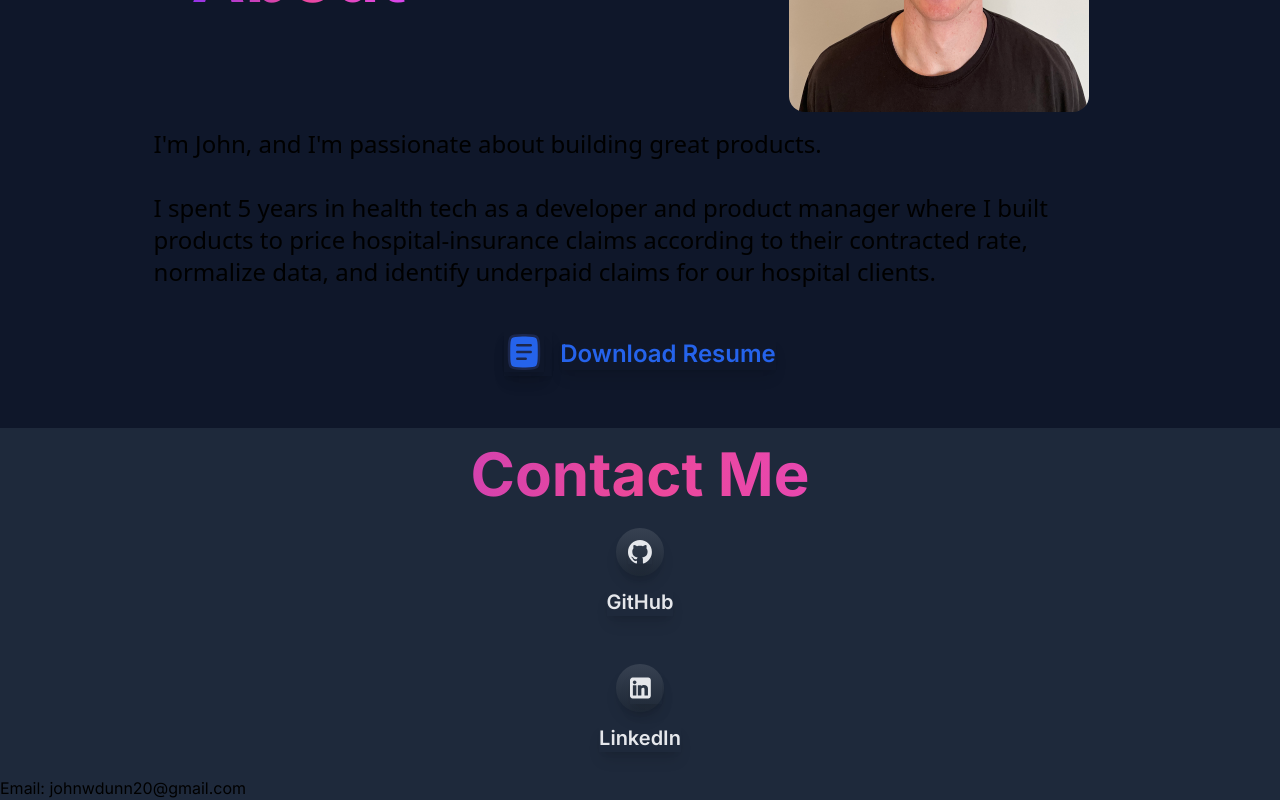
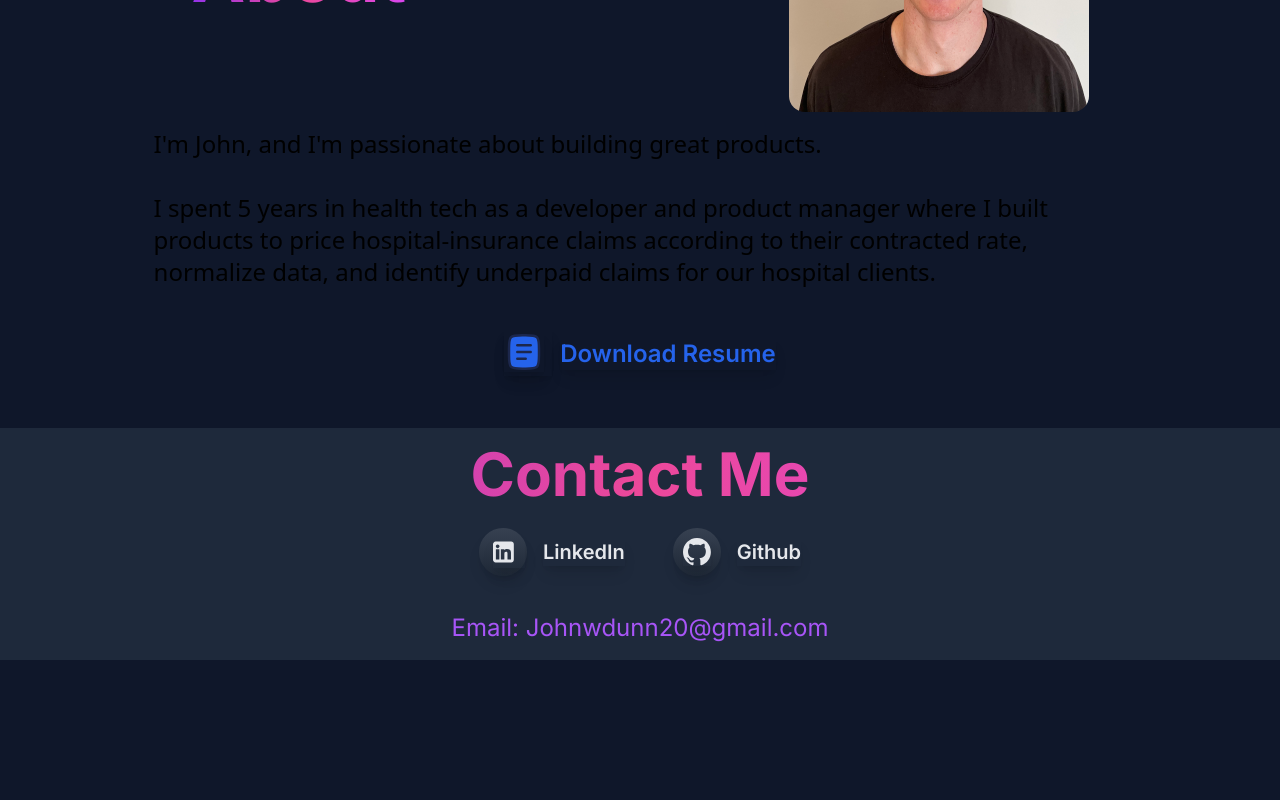
Before and after one commit to johnwdunn20/personal-website, a Next.js app: page / in a window 1280 px wide. Shown: the part 2520-3320 px from the top of the page. After the commit the page ends 3180 px from the top, so only its background shows below. Built offline with nearby package versions, Linux system fonts and the light colour scheme.

Commit message:
updated contact page

```diff
--- a/src/components/Contact.tsx
+++ b/src/components/Contact.tsx
@@ -1,5 +1,6 @@
 import React from "react";
 import ExternalLink from "./ExternalLink";
+import EmailLink from "./EmailLink";
 import { svgPathD } from "@utils/externalLinkSVGPaths";
 
 type ExternalLinkType = {
@@ -21,14 +22,61 @@ const Contact = () => {
 
   return (
     <section id="contact" className="bg-slate-800 w-full">
-    <h1 className="text-center font-bold text-6xl mt-4 bg-gradient-to-r from-purple-600 via-pink-500 to-fuchsia-500 bg-clip-text text-transparent">Contact Me</h1>
-    {externalLinks &&
-      externalLinks.map((obj, index) => (
-        <ExternalLink key={index} type={obj.type} url={obj.url} />
-      ))}
-      <article>
-        <p>Email: johnwdunn20@gmail.com</p>
+      <h1 className="text-center font-bold text-6xl mt-4 bg-gradient-to-r from-purple-600 via-pink-500 to-fuchsia-500 bg-clip-text text-transparent">
+        Contact Me
+      </h1>
+      {/* LinkedIn and Github */}
+      <article className="flex justify-center items-center">
+        {/* LinkedIn */}
+        <a
+          className="relative before:content-['']before:absolute before:-z-10 before:inset-0 p-6 group flex items-center justify-center"
+          href="https://www.linkedin.com/in/johnwdunn/"
+          target="_blank"
+        >
+          <div className="relative h-12 w-12 rounded-full bg-gradient-to-t from-gray-800 to-gray-700 flex items-center justify-center shadow-lg mb-3 group-hover:scale-110 transition-transform duration-200 ease-in-out mr-2">
+            <svg
+              className="fill-gray-200 shadow-lg group-hover:fill-blue-500 transition-all duration-200 ease-in-out ml-3"
+              width="32"
+              height="32"
+              xmlns="http://www.w3.org/2000/svg"
+            >
+              <path
+                d="M0 8.219v15.563c0 1.469 1.156 2.625 2.625 2.625h15.563c0.719 0 1.406-0.344 1.844-0.781 0.469-0.469 0.781-1.063 0.781-1.844v-15.563c0-1.469-1.156-2.625-2.625-2.625h-15.563c-0.781 0-1.375 0.313-1.844 0.781-0.438 0.438-0.781 1.125-0.781 1.844zM2.813 10.281c0-1 0.813-1.875 1.813-1.875 1.031 0 1.875 0.875 1.875 1.875 0 1.031-0.844 1.844-1.875 1.844-1 0-1.813-0.813-1.813-1.844zM7.844 23.125v-9.531c0-0.219 0.219-0.406 0.375-0.406h2.656c0.375 0 0.375 0.438 0.375 0.719 0.75-0.75 1.719-0.938 2.719-0.938 2.438 0 4 1.156 4 3.719v6.438c0 0.219-0.188 0.406-0.375 0.406h-2.75c-0.219 0-0.375-0.219-0.375-0.406v-5.813c0-0.969-0.281-1.5-1.375-1.5-1.375 0-1.719 0.906-1.719 2.125v5.188c0 0.219-0.219 0.406-0.438 0.406h-2.719c-0.156 0-0.375-0.219-0.375-0.406zM2.875 23.125v-9.531c0-0.219 0.219-0.406 0.375-0.406h2.719c0.25 0 0.406 0.156 0.406 0.406v9.531c0 0.219-0.188 0.406-0.406 0.406h-2.719c-0.188 0-0.375-0.219-0.375-0.406z"
+                fillRule="nonzero"
+              />
+            </svg>
+          </div>
+          <div className="font-uncut-sans shadow-lg text-xl text-gray-200 font-semibold group-hover:text-blue-500 group-hover:scale-110 transition-all duration-200 ease-in-out ml-2 mb-3">
+            LinkedIn
+          </div>
+        </a>
+
+        {/* Github */}
+        <a
+          className="relative before:content-['']before:absolute before:-z-10 before:inset-0 p-6 group flex items-center justify-center"
+          href="https://github.com/johnwdunn20"
+          target="_blank"
+        >
+          <div className="relative h-12 w-12 rounded-full bg-gradient-to-t from-gray-800 to-gray-700 flex items-center justify-center shadow-lg mb-3 group-hover:scale-110 transition-transform duration-200 ease-in-out mr-2">
+            <svg
+              className="fill-gray-200 shadow-lg group-hover:fill-blue-500 transition-all duration-200 ease-in-out"
+              width="28"
+              height="28"
+              viewBox="0 0 24 24"
+              fill="none"
+              xmlns="http://www.w3.org/2000/svg"
+            >
+              <path d="M12 0C5.4 0 0 5.4 0 12c0 5.3 3.4 9.8 8.2 11.4.6.1.8-.3.8-.6v-2c-3.3.7-4-1.6-4-1.6-.5-1.4-1.3-1.8-1.3-1.8-1.2-.7 0-.7 0-.7 1.2.1 1.8 1.2 1.8 1.2 1.1 1.8 2.8 1.3 3.5 1 .1-.8.4-1.3.8-1.6-2.7-.3-5.5-1.3-5.5-5.9 0-1.3.5-2.4 1.2-3.2 0-.4-.5-1.6.2-3.2 0 0 1-.3 3.3 1.2 1-.3 2-.4 3-.4s2 .1 3 .4C17.3 4.6 18.3 5 18.3 5c.7 1.7.2 2.9.1 3.2.8.8 1.2 1.9 1.2 3.2 0 4.6-2.8 5.6-5.5 5.9.4.4.8 1.1.8 2.2v3.3c0 .3.2.7.8.6 4.8-1.6 8.2-6.1 8.2-11.4C24 5.4 18.6 0 12 0Z"></path>
+            </svg>
+          </div>
+          <div className="font-uncut-sans shadow-lg text-xl text-gray-200 font-semibold group-hover:text-blue-500 group-hover:scale-110 transition-all duration-200 ease-in-out ml-2 mb-3">
+            Github
+          </div>
+        </a>
       </article>
+
+      {/* Email - include form later */}
+      <EmailLink />
     </section>
   );
 };
--- /dev/null
+++ b/src/components/EmailLink.tsx
@@ -0,0 +1,28 @@
+"use client";
+import React, { useState } from "react";
+
+const EmailLink = () => {
+  const [copied, setCopied] = useState(false);
+
+  const handleCopy = () => {
+    setCopied(true);
+    navigator.clipboard.writeText("johnwdunn20@gmail.com");
+    // reset copy after 1 second
+    setTimeout(() => {
+      setCopied(false);
+    }, 1000);
+  };
+
+  return (
+    <article className="flex justify-center items-center mb-4">
+      <a
+        className="text-2xl text-purple-500 hover:text-purple-300"
+        href="mailto:your.johnwdunn20@gmail.com"
+      >
+        Email: Johnwdunn20@gmail.com
+      </a>
+    </article>
+  );
+};
+
+export default EmailLink;
```
